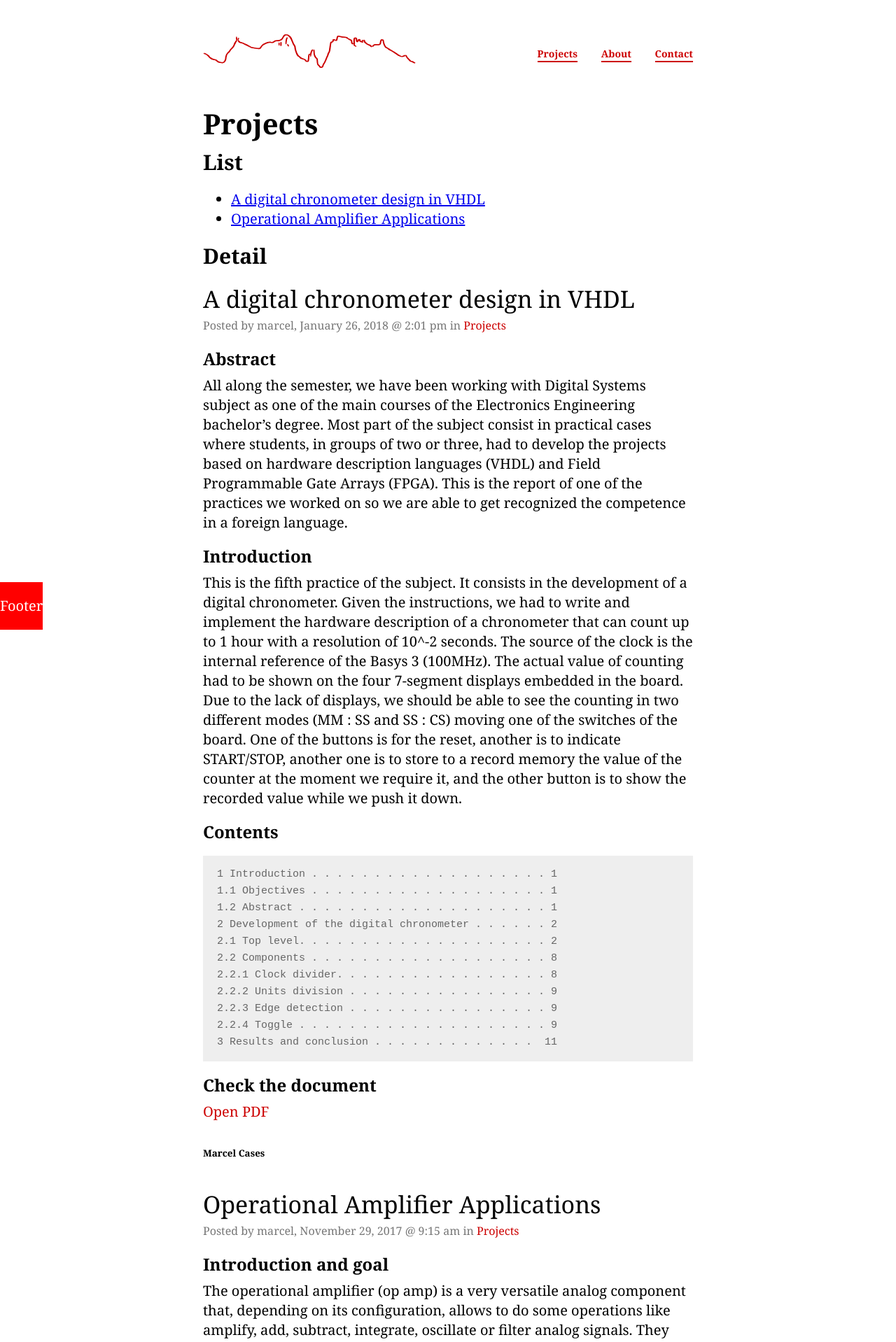
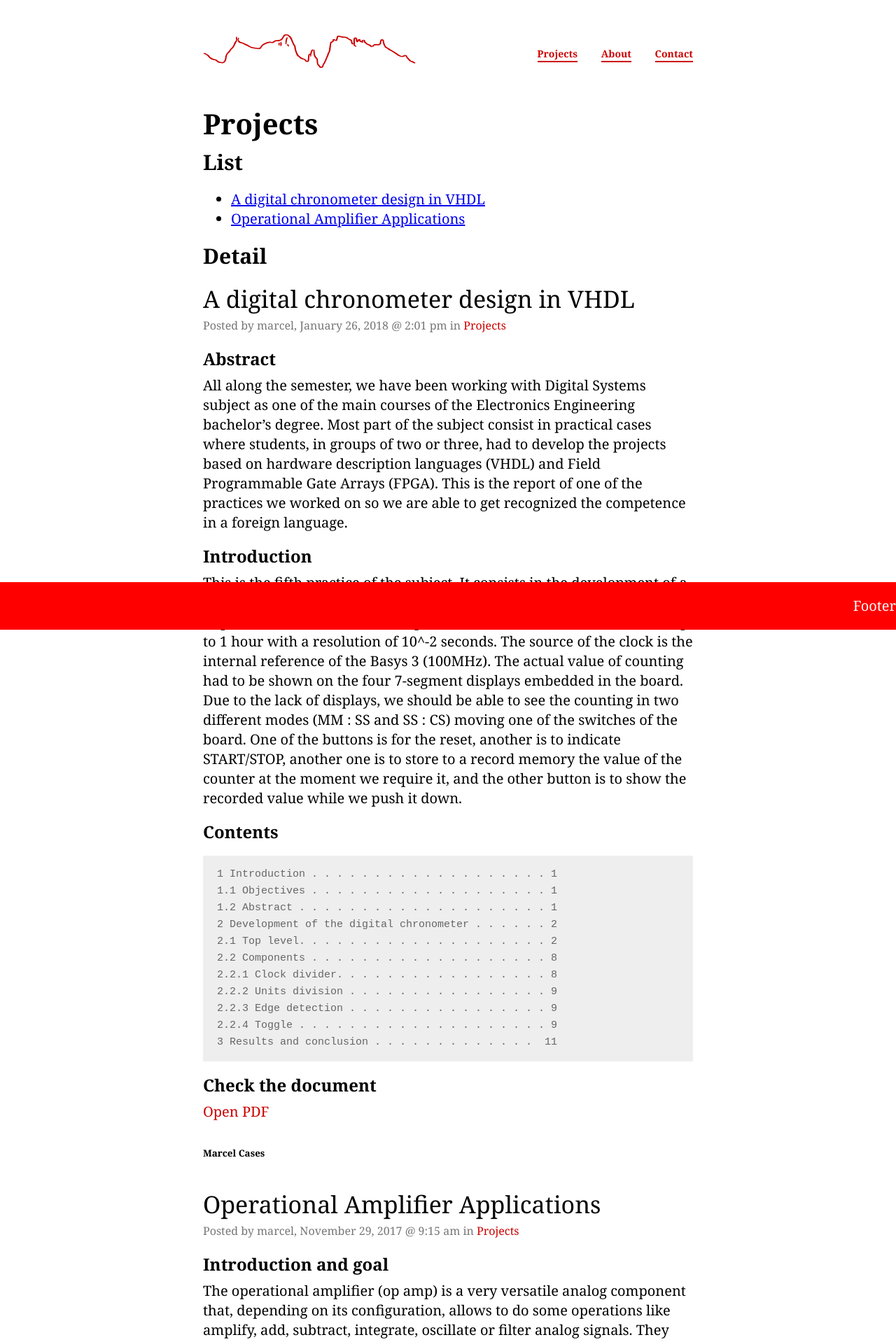
Before and after one commit to marcelcases/marcelcases.github.io, a Jekyll site: the page built from index.html, in a window 1280 px wide. Shown: the top 1918 px of the page at 70% size. Built offline with Jekyll 4.4.1, drawn with Linux system fonts in a browser that asks for light colours; comment, search, counter and statistics services are not loaded.

Commit message:
Update footer.html

```diff
--- a/_includes/footer.html
+++ b/_includes/footer.html
@@ -1,12 +1,12 @@
 <style>
 .footer {
-    position: fixed;
+    position: absolute;
     left: 0;
     bottom: 0;
-    max-width: 740px;
+    width: 100%;
     background-color: red;
     color: white;
-    text-align: center;
+    text-align: right;
 }
 </style>
 
```
